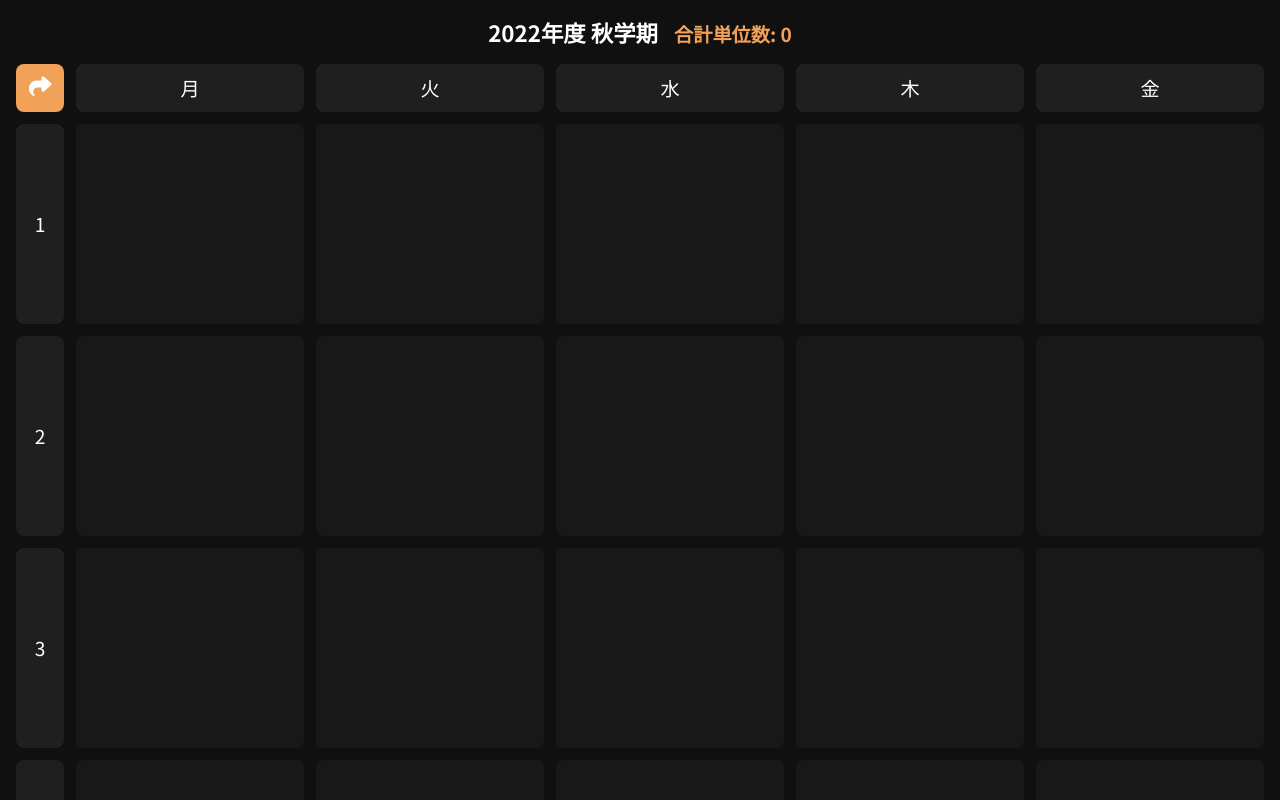
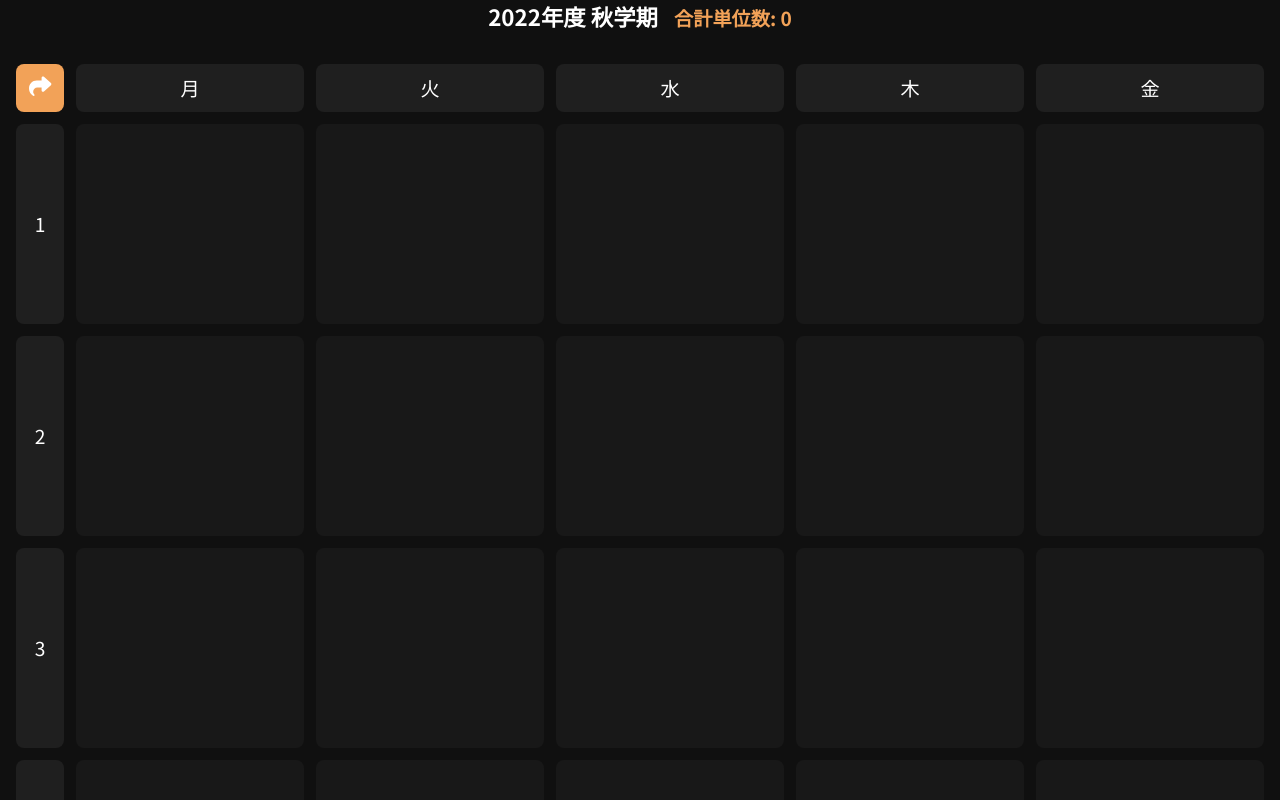
Before and after one commit to hota1024/sfc-assist, a Next.js app: page /view in a window 1280 px wide. Shown: the top 800 px of the page. Built offline with nearby package versions, Linux system fonts and the light colour scheme.

Commit message:
💄スマホでは時間表をスクロールして表示

```diff
--- a/src/components/Container.tsx
+++ b/src/components/Container.tsx
@@ -1,5 +1,3 @@
 import { styled } from '@/stitches.config'
 
-export const Container = styled('div', {
-  padding: '$4',
-})
+export const Container = styled('div', {})
--- a/src/components/Timetable.tsx
+++ b/src/components/Timetable.tsx
@@ -99,8 +99,14 @@ const TimetableShareField = styled('input', {
 
 const TimetableRoot = styled('div', {
   display: 'grid',
-  gridTemplateColumns: '48px 1fr 1fr 1fr 1fr 1fr',
+  padding: '$4',
   gap: '$3',
+  gridTemplateColumns: '48px 280px 280px 280px 280px 280px',
+  overflow: 'auto',
+  '@xl': {
+    gridTemplateColumns: '48px 1fr 1fr 1fr 1fr 1fr',
+    overflow: 'none',
+  },
 })
 
 /**
```
